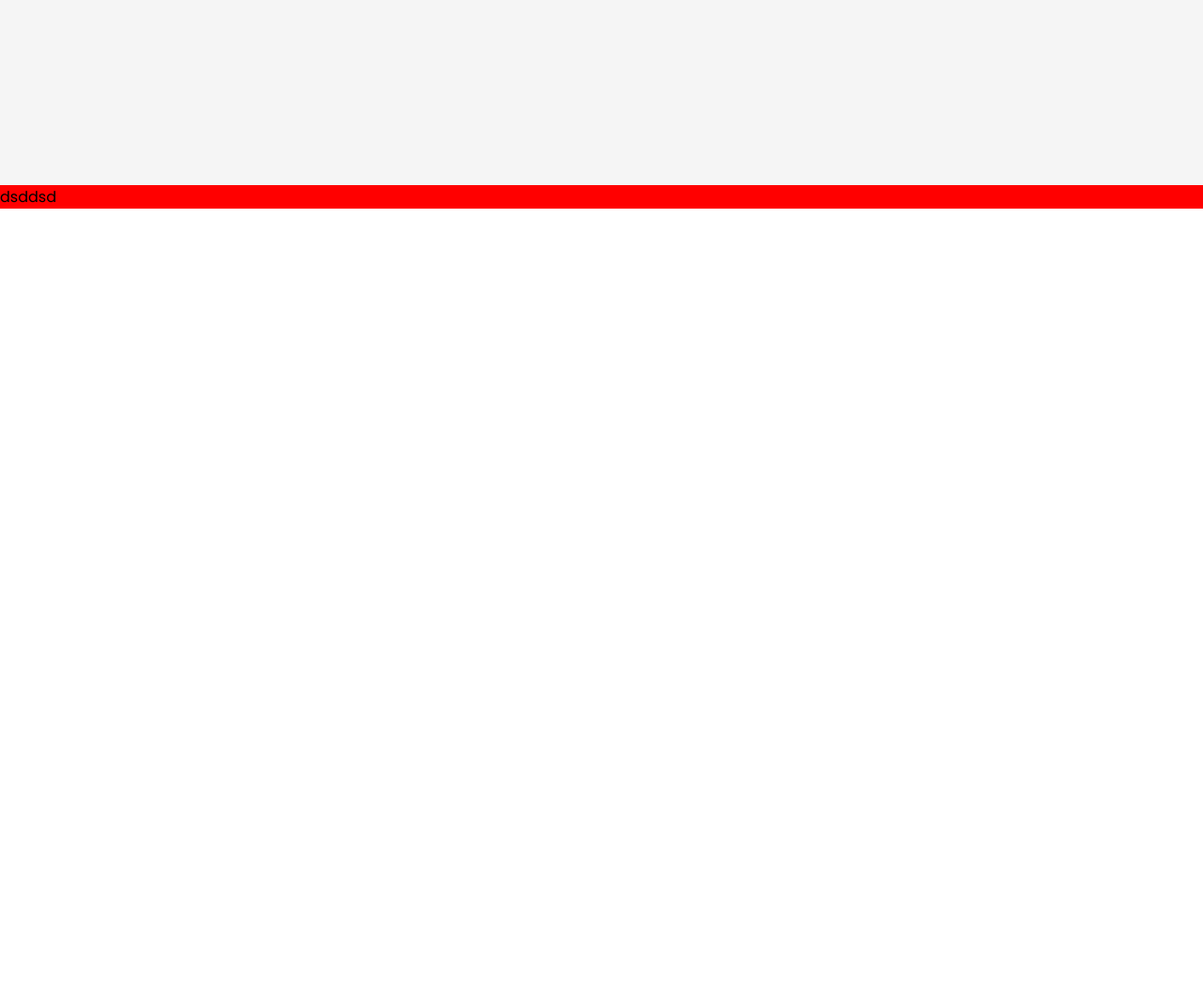
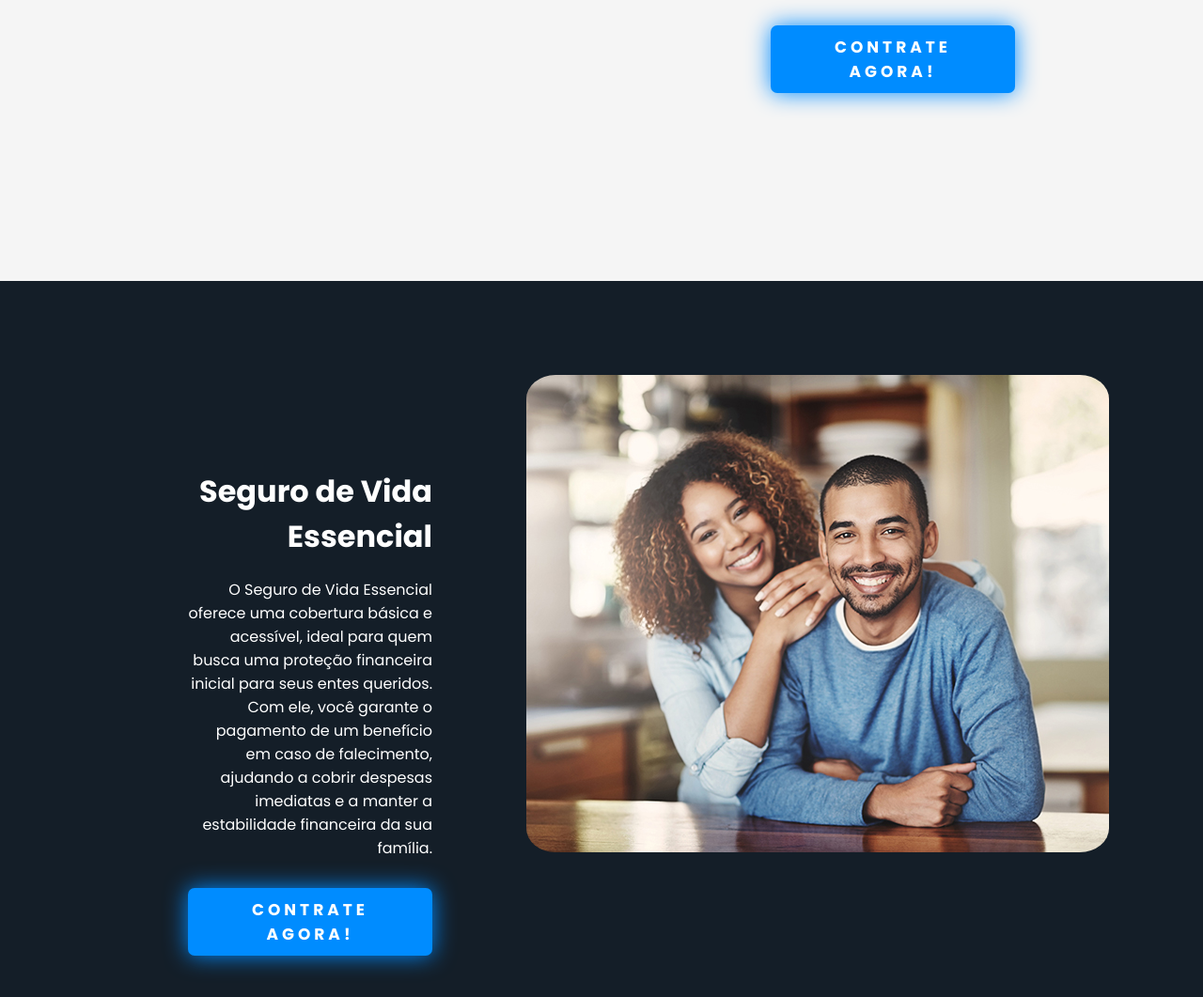
Before and after one commit to marcostakamatsu/projeto_seguros, a plain HTML site: page seguros.html in a window 1280 px wide. Shown: the part 1419-2480 px from the top of the page at 94% size. Before the commit the page ends 1641 px from the top, so only its background shows below. Drawn offline with nearby package versions, Linux system fonts and the light colour scheme.

Commit message:
Atualização Cards Seguros

```diff
--- a/seguros.html
+++ b/seguros.html
@@ -59,17 +59,58 @@
       <div class="foto_produto">
         <img src="images/foto_casal_1.jpg" alt="">
       </div>
-      <div class="produto_texto">
+      <div class="produto_texto_1">
         <h1>Seguro de Vida Essencial</h1>
         <p>O Seguro de Vida Essencial oferece uma cobertura básica e acessível, ideal para quem busca uma proteção
           financeira inicial para seus entes queridos. Com ele, você garante o pagamento de um benefício em caso de
           falecimento, ajudando a cobrir despesas imediatas e a manter a estabilidade financeira da sua família.</p>
+          <button class="shadow__btn">
+            <a href="seguros.html">Contrate Agora!</a>
+        </button>
       </div>
     </div>
-    <div>
-      dsddsd
-    </div>
-  </div>
+    <div class="produto_2">
+      <div class="foto_produto">
+        <img src="images/foto_casal_1.jpg" alt="">
+      </div>
+      <div class="produto_texto_2">
+        <h1>Seguro de Vida Essencial</h1>
+        <p>O Seguro de Vida Essencial oferece uma cobertura básica e acessível, ideal para quem busca uma proteção
+          financeira inicial para seus entes queridos. Com ele, você garante o pagamento de um benefício em caso de
+          falecimento, ajudando a cobrir despesas imediatas e a manter a estabilidade financeira da sua família.</p>
+          <button class="shadow__btn">
+            <a href="seguros.html">Contrate Agora!</a>
+        </button>
+      </div>
+      </div>
+      <div class="produto_1">
+        <div class="foto_produto">
+          <img src="images/foto_casal_1.jpg" alt="">
+        </div>
+        <div class="produto_texto_1">
+          <h1>Seguro de Vida Essencial</h1>
+          <p>O Seguro de Vida Essencial oferece uma cobertura básica e acessível, ideal para quem busca uma proteção
+            financeira inicial para seus entes queridos. Com ele, você garante o pagamento de um benefício em caso de
+            falecimento, ajudando a cobrir despesas imediatas e a manter a estabilidade financeira da sua família.</p>
+            <button class="shadow__btn">
+              <a href="seguros.html">Contrate Agora!</a>
+          </button>
+        </div>
+      </div>
+      <div class="produto_2">
+        <div class="foto_produto">
+          <img src="images/foto_casal_1.jpg" alt="">
+        </div>
+        <div class="produto_texto_2">
+          <h1>Seguro de Vida Essencial</h1>
+          <p>O Seguro de Vida Essencial oferece uma cobertura básica e acessível, ideal para quem busca uma proteção
+            financeira inicial para seus entes queridos. Com ele, você garante o pagamento de um benefício em caso de
+            falecimento, ajudando a cobrir despesas imediatas e a manter a estabilidade financeira da sua família.</p>
+            <button class="shadow__btn">
+              <a href="seguros.html">Contrate Agora!</a>
+          </button>
+        </div>
+      </div>
 
 </body>
 
--- a/styles/card.css
+++ b/styles/card.css
@@ -2,13 +2,16 @@
   width: 100%;
   display: flex;
   flex-direction: column;
-  background: red;
+}
+
+.card_seguros button {
+  margin-top: 30px;
 }
 
 .produto_1 {
   padding: 100px;
   display: flex;
-  flex-direction: row;
+  align-content: baseline;
   /* flex-wrap: wrap; */
   justify-content: center;
   background: rgb(245, 245, 245);
@@ -20,17 +23,30 @@
 }
 
 .produto_2 {
+  padding: 100px;
   display: flex;
   flex-direction: row-reverse;
-  background: blue;
+  justify-content: center;
+  background: #141e28;
 }
 
-.produto_texto {
+.produto_texto_1 {
   padding: 100px;
   color: #141e28;
 }
 
-.produto_texto h1 {
+.produto_texto_1 h1 {
   margin-bottom: 20px;
 
 }
+
+.produto_texto_2 {
+  text-align: right;
+  padding: 100px;
+  color: #ffffff;
+}
+
+.produto_texto_2 h1 {
+  margin-bottom: 20px;
+
+}
```
